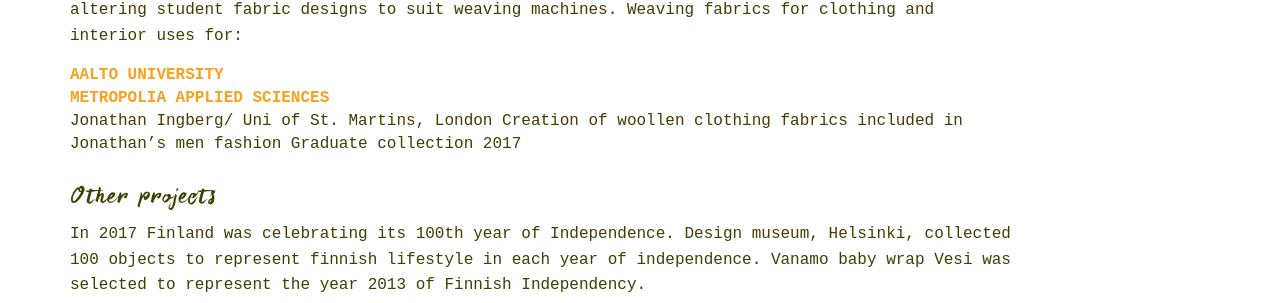
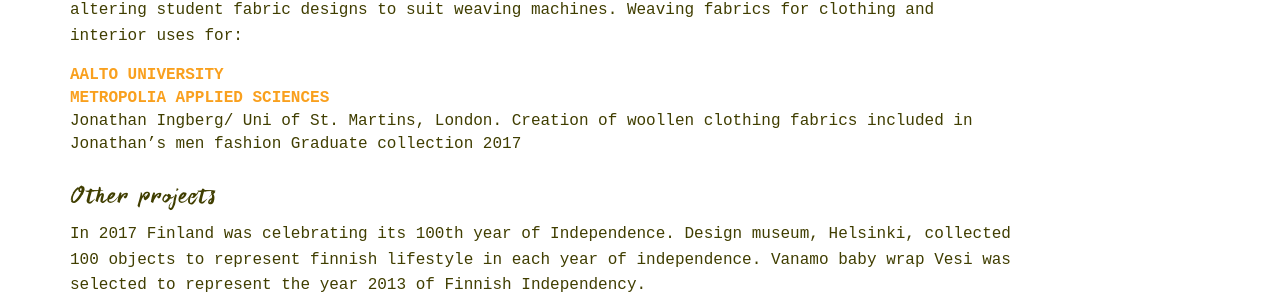
Before and after one commit to kultavilla/kultavilla.github.io, a Jekyll site: the page built from services/index.md, in a window 1280 px wide and 900 px high, scrolled down 1564 px. Shown: the part 148-451 px from the top of the window. Built offline with Jekyll 4.4.1, drawn with Linux system fonts in a browser that asks for light colours; nearby versions of some CDN libraries.

Commit message:
text fix

```diff
--- a/_kultavilla/references.markdown
+++ b/_kultavilla/references.markdown
@@ -93,16 +93,14 @@ references:
 
       * [Aalto-yliopisto]((https://www.aalto.fi/fi/muotoilun-laitos))
       * [Metropolia](https://www.metropolia.fi)
-      * Jonathan Ingberg/ Uni of St. Martins, Lontoo
-        Villakankaiden suunnittelua ja valmistus: pienlammastilan tuottamaan villaan pohjautuvat vaatetuskankaat osana miesten vaatemallistoa (lopputyö 2017)
+      * Jonathan Ingberg/ Uni of St. Martins, Lontoo. Villakankaiden suunnittelua ja valmistus: pienlammastilan tuottamaan villaan pohjautuvat vaatetuskankaat osana miesten vaatemallistoa (lopputyö 2017)
 
     en_text: |
       Introduction to industrial scale weaving as a part of product development courses. Reviewing and altering student fabric designs to suit weaving machines. Weaving fabrics for clothing and interior uses for:
 
       * [AALTO UNIVERSITY](https://www.aalto.fi/fi/muotoilun-laitos)
       * [METROPOLIA APPLIED SCIENCES](https://www.metropolia.fi/)
-      * Jonathan Ingberg/ Uni of St. Martins, London
-        Creation of woollen clothing fabrics included in Jonathan’s men fashion Graduate collection 2017
+      * Jonathan Ingberg/ Uni of St. Martins, London. Creation of woollen clothing fabrics included in Jonathan’s men fashion Graduate collection 2017
 
   images_image:
 
```
